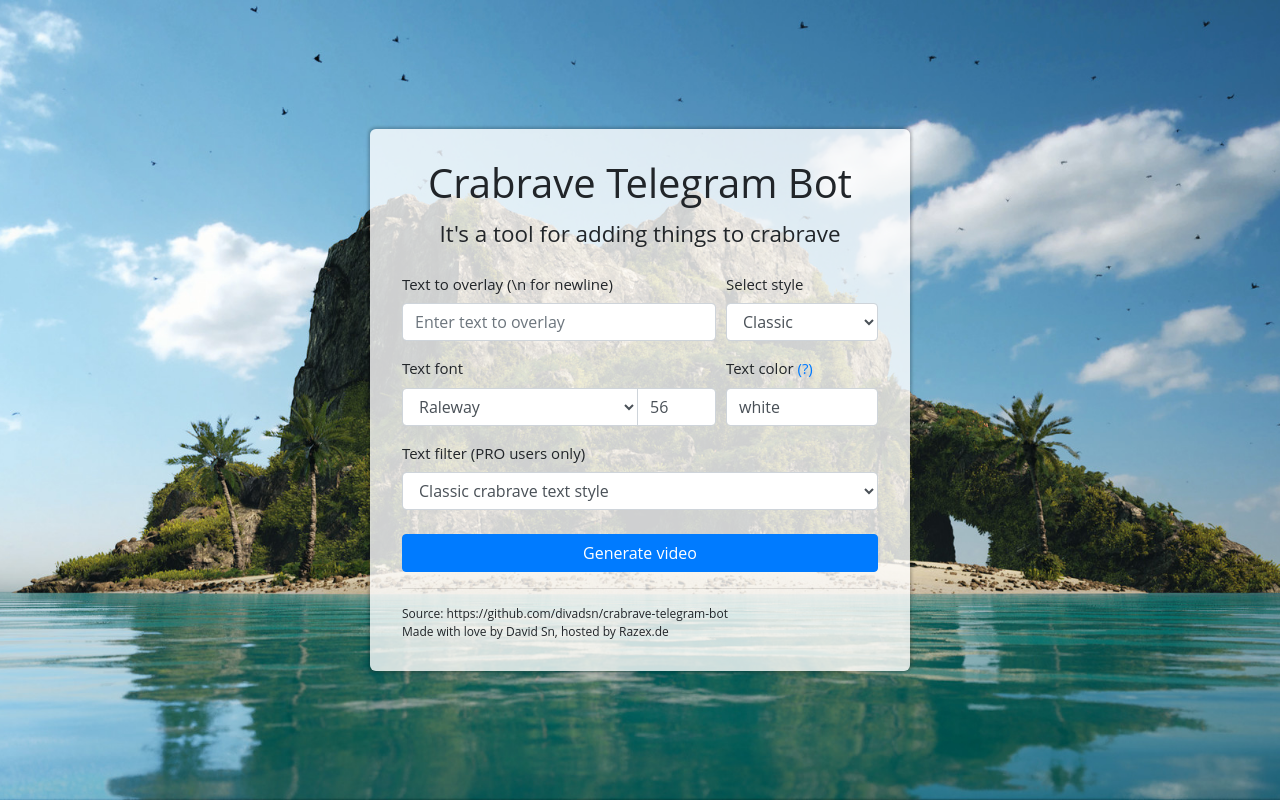
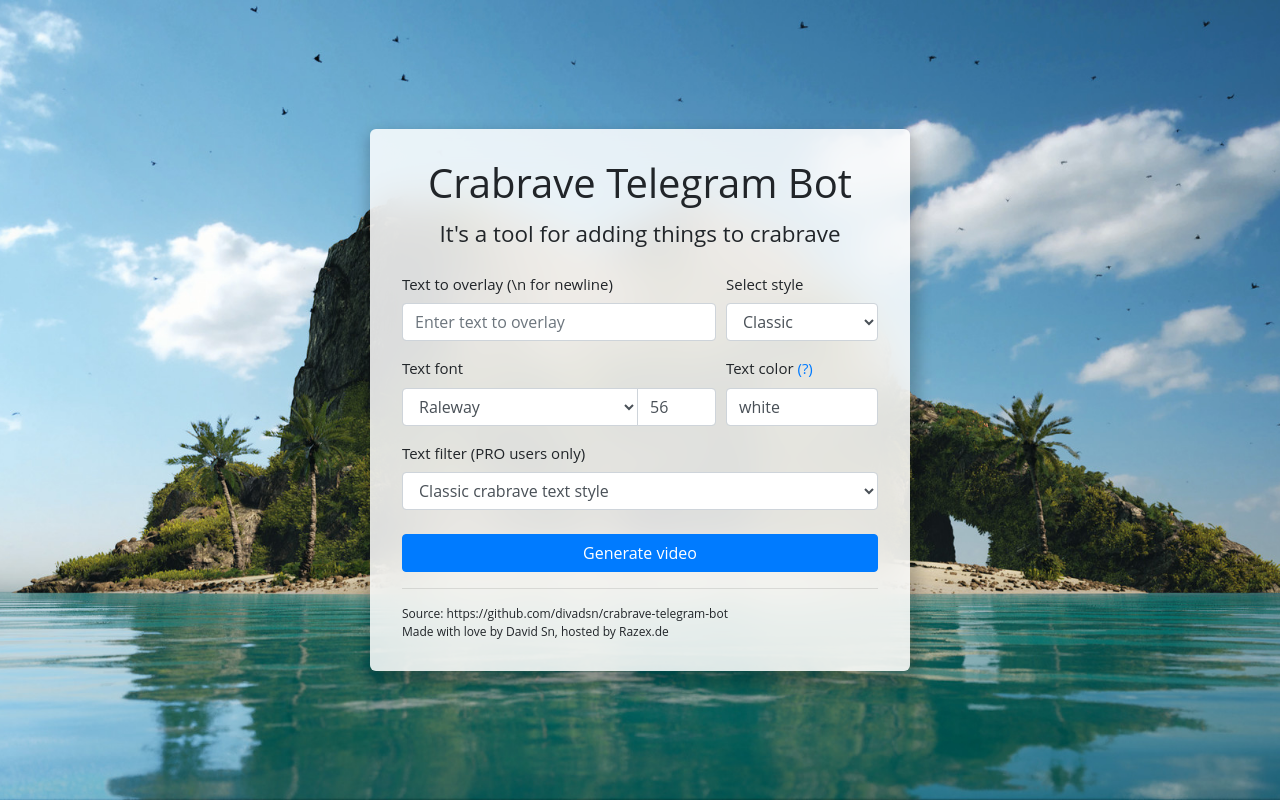
Before and after one commit to divadroot/crabrave-telegram-bot, a plain HTML site: page static/index.html in a window 1280 px wide. Drawn offline with nearby package versions, Linux system fonts and the light colour scheme.

Commit message:
Update style.css

```diff
--- a/static/style.css
+++ b/static/style.css
@@ -12,9 +12,10 @@
 }
 
 .jumbotron {
-    background-color: rgba(255, 255, 255, 0.8);
+    background-color: rgba(255, 255, 255, 0.85);
+    backdrop-filter: blur(20px);
     border-radius: 6px;
-    box-shadow: 0 0 3px 2px rgba(0, 0, 0, 0.2);
+    box-shadow: 3px 9px 14px 6px rgba(0,0,0,0.2);
     box-sizing: border-box;
     padding-top: 30px;
     padding-bottom: 30px;
```
